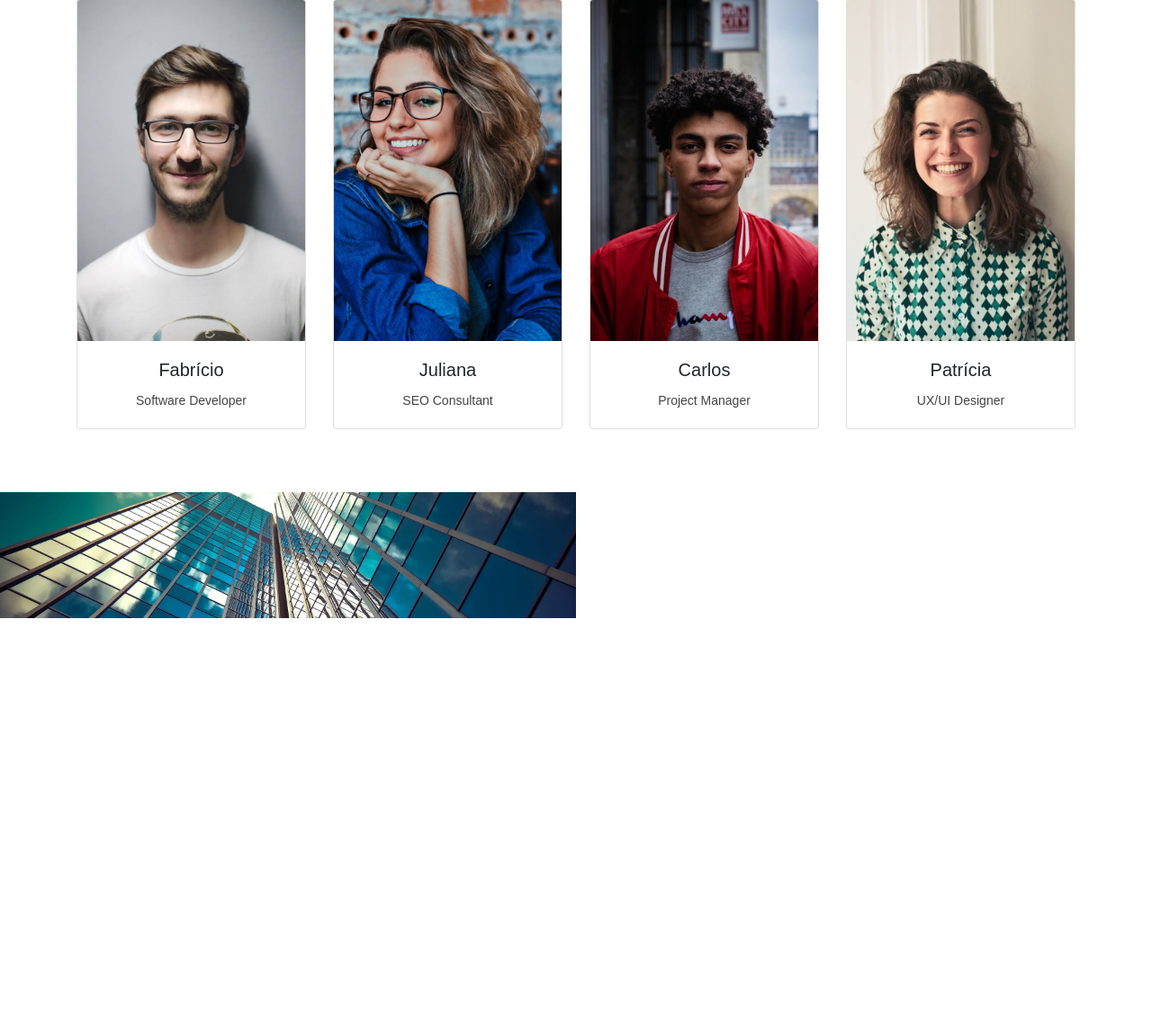
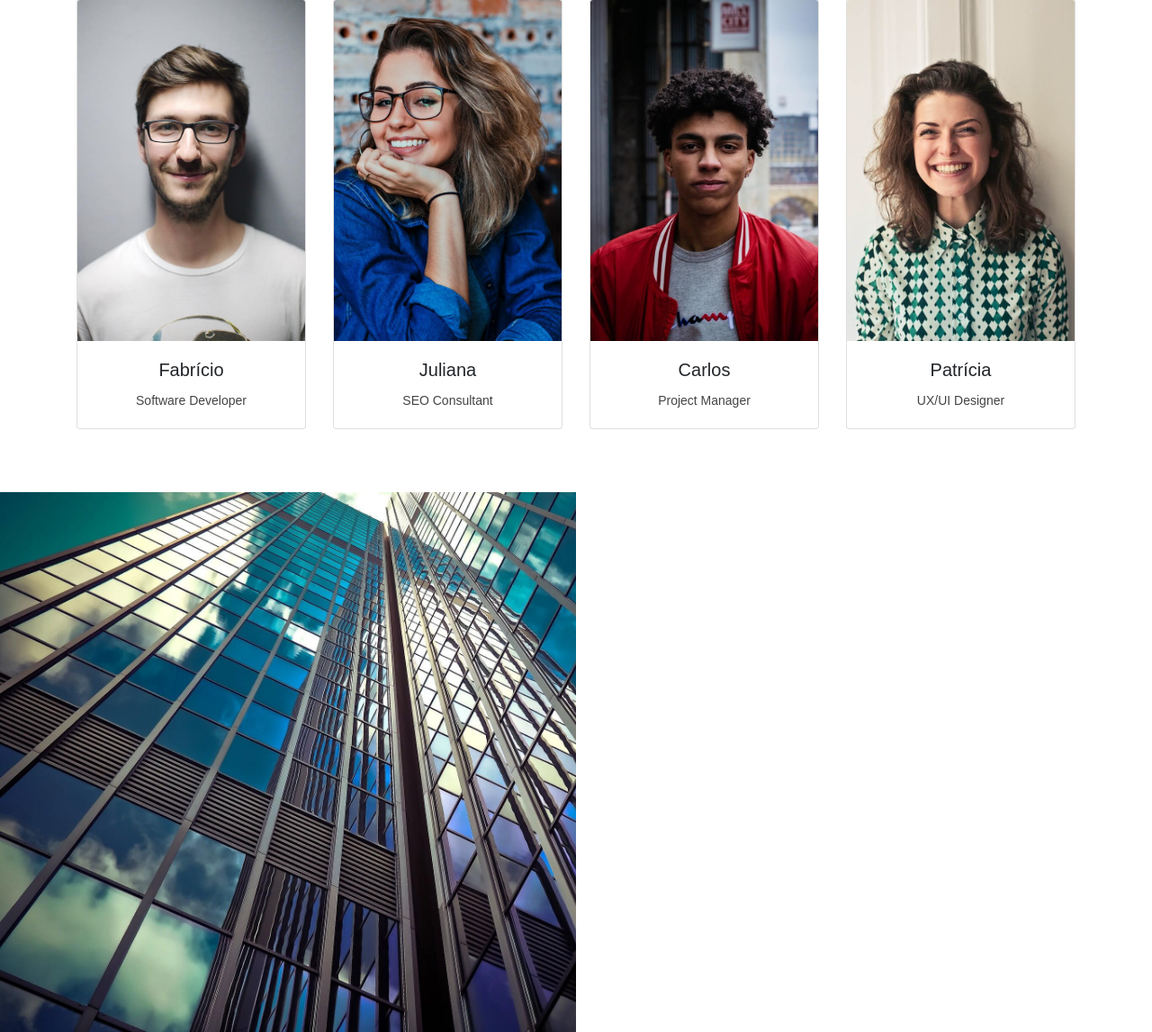
Before and after one commit to SamuelAlan19/Cursinho-GIT, a PHP site: page / in a window 1280 px wide. Shown: the part 2699-3846 px from the top of the page at 90% size. Before the commit the page ends 3386 px from the top, so only its background shows below. Run offline with PHP 8.4, Linux system fonts and the light colour scheme; some libraries are stand-ins or nearby versions.

Commit message:
Correção Erro

```diff
--- a/css/style.css
+++ b/css/style.css
@@ -179,7 +179,7 @@ header, .navbar{
 }
 
 #apply-area{
-    height: 500px;
+    height: 600px;
 }
 
 #apply-area .container-fluid, #apply-area .row{
@@ -202,7 +202,7 @@ header, .navbar{
 }
 
 #pattern-img h4{
-    margin-top: 8%;
+    margin-top: 30%;
     margin-bottom: 20px;
     text-transform: uppercase;
 }
--- a/index.php
+++ b/index.php
@@ -222,9 +222,9 @@
             </div>
             <div id="apply-area">
                 <div class="container-fluid">
-                    <div calss="row">
+                    <div class="row">
                         <div class="col-md-6 apply-box" id="company-img"></div>
-                        <div class="col-md-6 apply box" id="pattern-img">
+                        <div class="col-md-6 text-center apply box" id="pattern-img">
                         <h4>Gosta de Desafios?</h4>
                         <p>Possuímos várias opções disponíveis, entre elas: Software Engineer, UI/UX Designer, Project Manager, dentre outras.</p>
                         <p>Clique no botão abaixo e confira os benefícios e as posições em aberto.</p>
```
